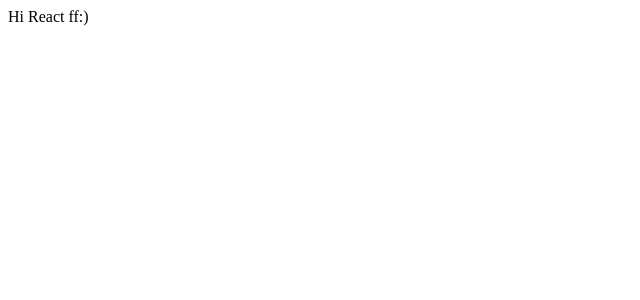
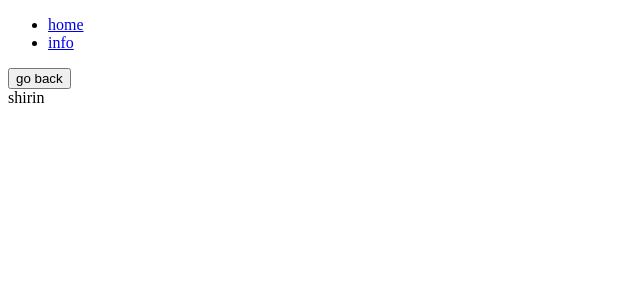
Before and after one commit to khoramshahy/react-github-search-user-repos-orgs, a React (Create React App) app: page /shirin/info in a window 1280 px wide. Shown: the top 300 px of the page, without its empty margins (0-640 px from the left). Built offline with nearby package versions, Linux system fonts and the light colour scheme.

Commit message:
initial routing

```diff
--- a/package.json
+++ b/package.json
@@ -8,6 +8,7 @@
     "@testing-library/user-event": "^7.2.1",
     "react": "^16.13.1",
     "react-dom": "^16.13.1",
+    "react-router-dom": "^5.1.2",
     "react-scripts": "3.4.1"
   },
   "scripts": {
--- a/src/App.js
+++ /dev/null
@@ -1,11 +0,0 @@
-import React from 'react';
-
-function App() {
-  return (
-    <div>
-      Hi React ff:)
-    </div>
-  );
-}
-
-export default App;
--- /dev/null
+++ b/src/components/App.js
@@ -0,0 +1,19 @@
+import React, { Fragment } from 'react';
+import { BrowserRouter as Router, Switch, Route, Redirect } from 'react-router-dom';
+import { Footer, Header } from './Layout';
+import { Home, Info } from "./Pages";
+
+function App() {
+  return (
+    <Router>
+      <Header />
+      <Switch>
+        <Route exact path="/" component={Home}></Route>
+        <Route path="/:user/info" component={Info}></Route>
+        <Redirect to="/" />
+      </Switch>
+    </Router>
+  );
+}
+
+export default App;
--- /dev/null
+++ b/src/components/Layout/Footer.js
@@ -0,0 +1,9 @@
+import React from 'react';
+
+const Footer = () => {
+    return (
+        <h1>footer</h1>
+    )
+}
+
+export default Footer;
--- /dev/null
+++ b/src/components/Layout/Header.js
@@ -0,0 +1,15 @@
+import React from 'react';
+import { Link } from 'react-router-dom';
+
+const Header = () => {
+    return (
+        <header>
+            <ul>
+                <li><Link to="/">home</Link></li>
+                <li><Link to="/shirin/info">info</Link></li>
+            </ul>
+        </header>
+    )
+}
+
+export default Header;
--- /dev/null
+++ b/src/components/Layout/index.js
@@ -0,0 +1,4 @@
+import Header from './Header'
+import Footer from './Footer'
+
+export { Header, Footer }
--- /dev/null
+++ b/src/components/Pages/Home.js
@@ -0,0 +1,9 @@
+import React from 'react';
+
+const Home = () => {
+    return (
+        <div>home</div>
+    )
+};
+
+export default Home;
--- /dev/null
+++ b/src/components/Pages/Info.js
@@ -0,0 +1,20 @@
+import React, { Fragment } from 'react';
+import { useParams, useHistory } from "react-router";
+
+const Info = () => {
+    const { user } = useParams();
+    const history = useHistory();
+
+    const goBack = () => {
+        history.goBack();
+    }
+
+    return (
+        <Fragment>
+            <button onClick={goBack}>go back</button>
+            <div>{user}</div>
+        </Fragment>
+    )
+};
+
+export default Info;
--- /dev/null
+++ b/src/components/Pages/index.js
@@ -0,0 +1,4 @@
+import Home from './Home';
+import Info from './Info';
+
+export { Home, Info };
--- a/src/index.js
+++ b/src/index.js
@@ -1,6 +1,6 @@
 import React from 'react';
 import ReactDOM from 'react-dom';
-import App from './App';
+import App from './components/App';
 
 ReactDOM.render(
   <React.StrictMode>
```
